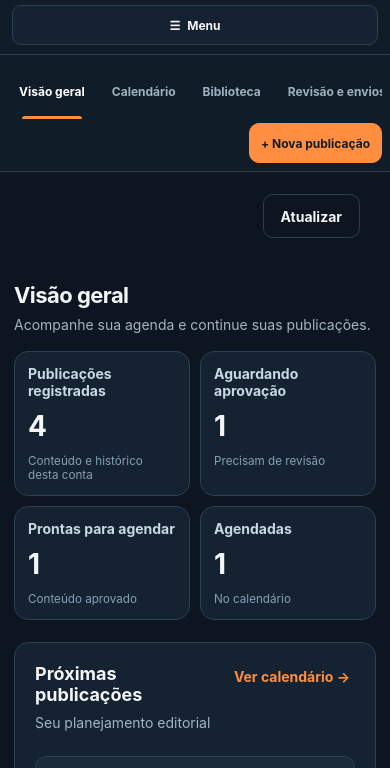
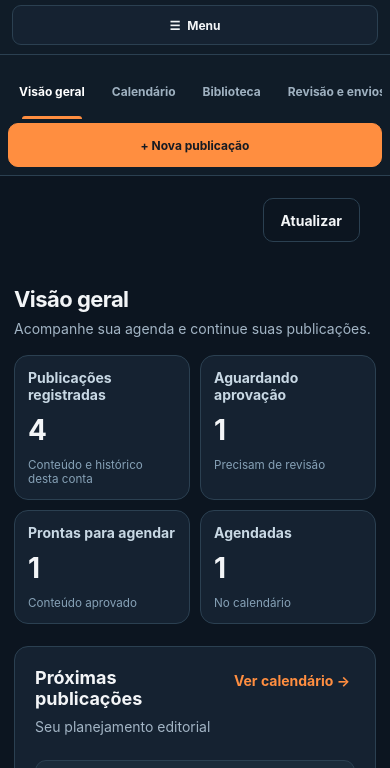
Before and after one commit to mmcromero/fabrica-de-ideias-prototipos, a plain HTML site: page projetos/central-instagram/index.html in a window 390 px wide. Shown: the part 56-824 px from the top of the page. Drawn offline with Linux system fonts and the light colour scheme.

Commit message:
ux(prototype): improve mobile editorial create action

```diff
--- a/projetos/central-instagram/interface-ui.css
+++ b/projetos/central-instagram/interface-ui.css
@@ -258,3 +258,11 @@ body[data-ui-page]{margin:0;background:var(--bg);color:var(--text);font-size:14p
  .ui-workspace-tabs{padding:0 8px}
  .ui-tab-links{overflow-x:auto;overscroll-behavior-x:contain}
 }
+
+/* Header navigation: hide duplicate primary action; maintain a single create entry point. */
+.ui-sr-only{position:absolute!important;width:1px!important;height:1px!important;padding:0!important;margin:-1px!important;overflow:hidden!important;clip:rect(0,0,0,0)!important;white-space:nowrap!important;border:0!important}
+.ui-context-actions{gap:10px}
+@media(max-width:480px){
+ .ui-tabset[data-tabset="editorial"]{align-items:stretch}
+ .ui-tabset[data-tabset="editorial"] .ui-tab-create{align-self:stretch;width:100%;min-height:44px}
+}
```
